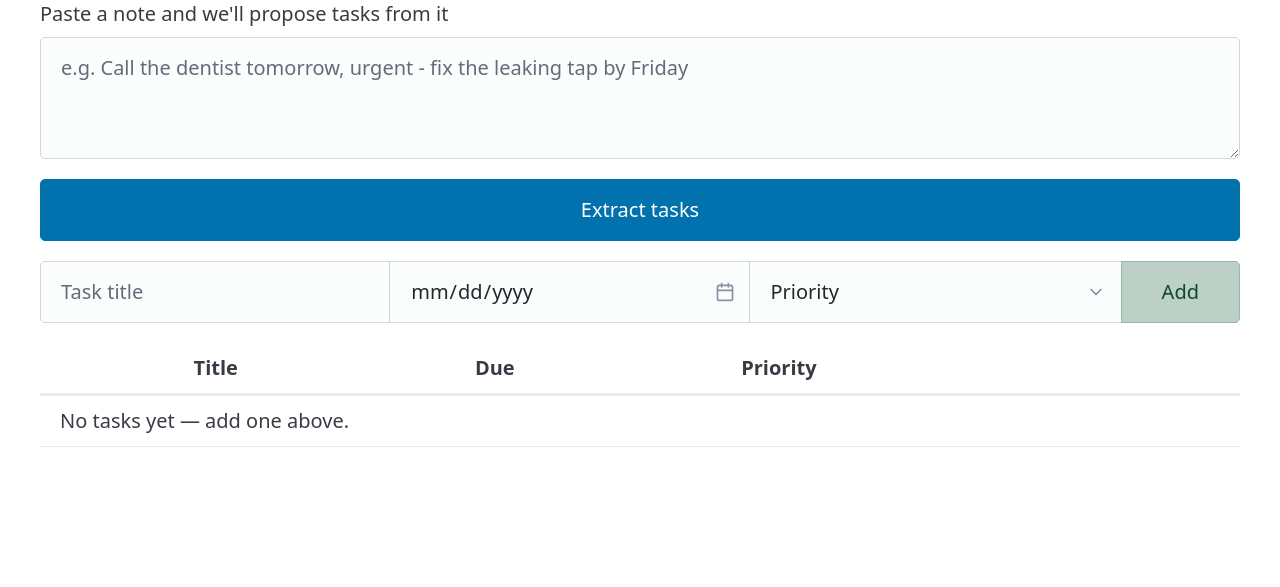
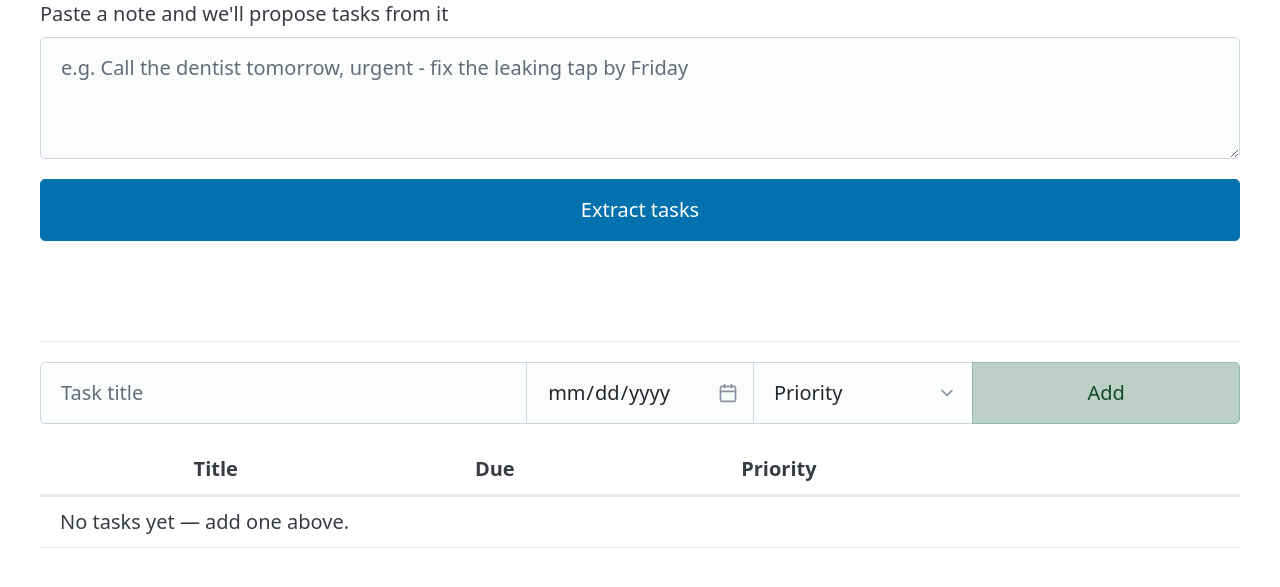
Before and after one commit to JeffMathew/todo-or-not-todo, a FastAPI app: page / in a window 1280 px wide. Shown: the part 86-673 px from the top of the page. Run offline with FastAPI, Linux system fonts and the light colour scheme; data that the repository does not hold is empty; parts of the project's set-up code (start-up, migrations or seed data) failed here and were passed over; some libraries are stand-ins or nearby versions.

Commit message:
UI separation for task list from AI generation free-text field

```diff
--- a/app/templates/base.html
+++ b/app/templates/base.html
@@ -22,6 +22,13 @@
         font-size: 0.8rem;
         padding: 0.6rem 0.8rem;
       }
+      /* Matches Pico's own [role=group] selector shape (input:not(...) /
+         select) so specificity ties rather than losing outright - this
+         stylesheet loads after Pico's, so the tie resolves in our favor. */
+      [role="group"] input.field-wide { flex: 3 1 0; }
+      [role="group"] input.field-narrow,
+      [role="group"] select.field-narrow { flex: 1 1 0; }
+      .section-divider { margin-top: 4rem; }
     </style>
   </head>
   <body>
--- a/app/templates/partials/_app_body.html
+++ b/app/templates/partials/_app_body.html
@@ -4,6 +4,8 @@
 <div id="ai-review">
   {% include "partials/_ai_review.html" %}
 </div>
+
+<hr class="section-divider" />
 
 {% include "partials/_task_form.html" %}
 <table>
--- a/app/templates/partials/_task_form.html
+++ b/app/templates/partials/_task_form.html
@@ -5,9 +5,15 @@
   hx-on::after-request="this.reset()"
 >
   <fieldset role="group">
-    <input type="text" name="title" placeholder="Task title" required />
-    <input type="date" name="due_date" />
-    <select name="priority">
+    <input
+      type="text"
+      name="title"
+      placeholder="Task title"
+      class="field-wide"
+      required
+    />
+    <input type="date" name="due_date" class="field-narrow" />
+    <select name="priority" class="field-narrow">
       <option value="">Priority</option>
       <option value="low">Low</option>
       <option value="medium">Medium</option>
```
